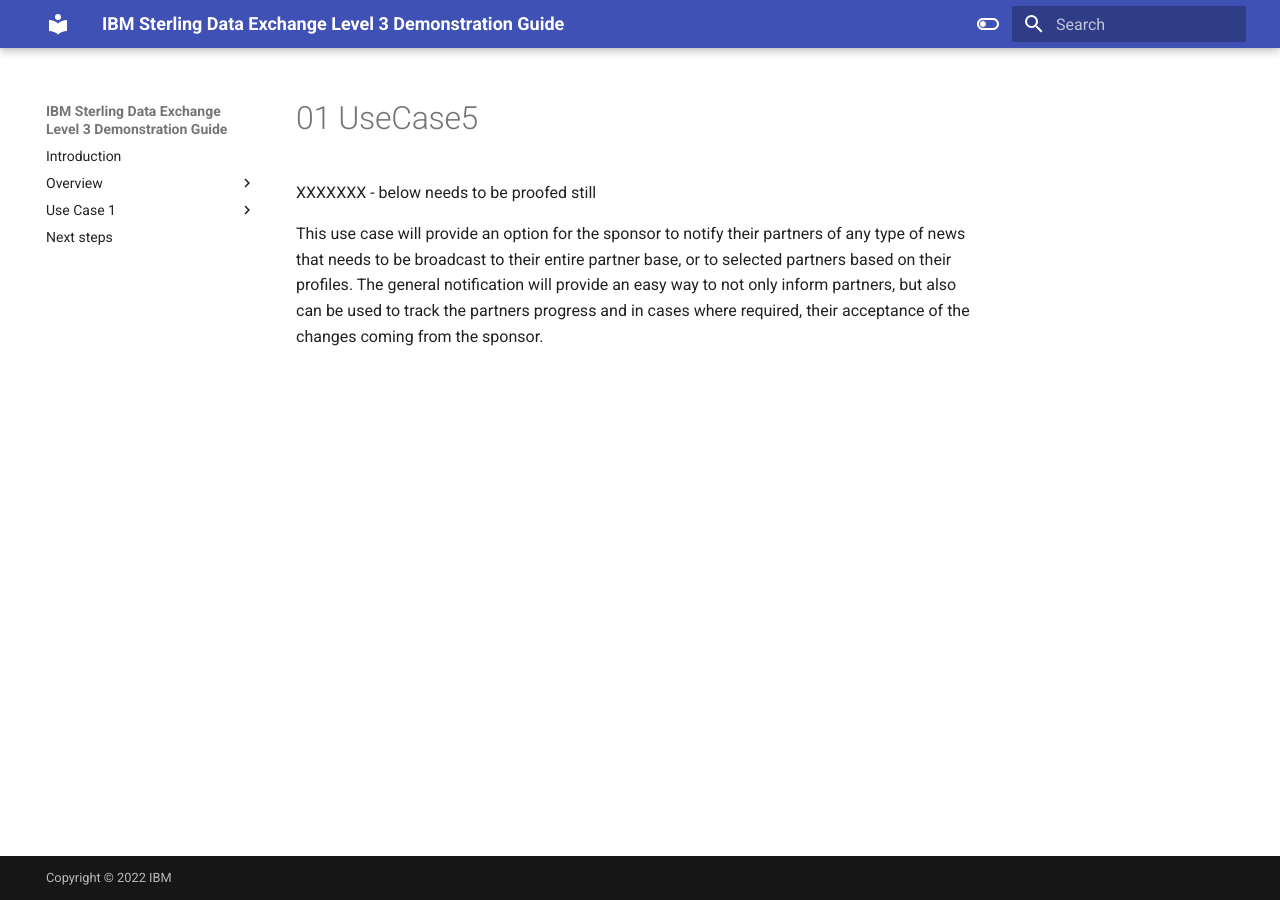
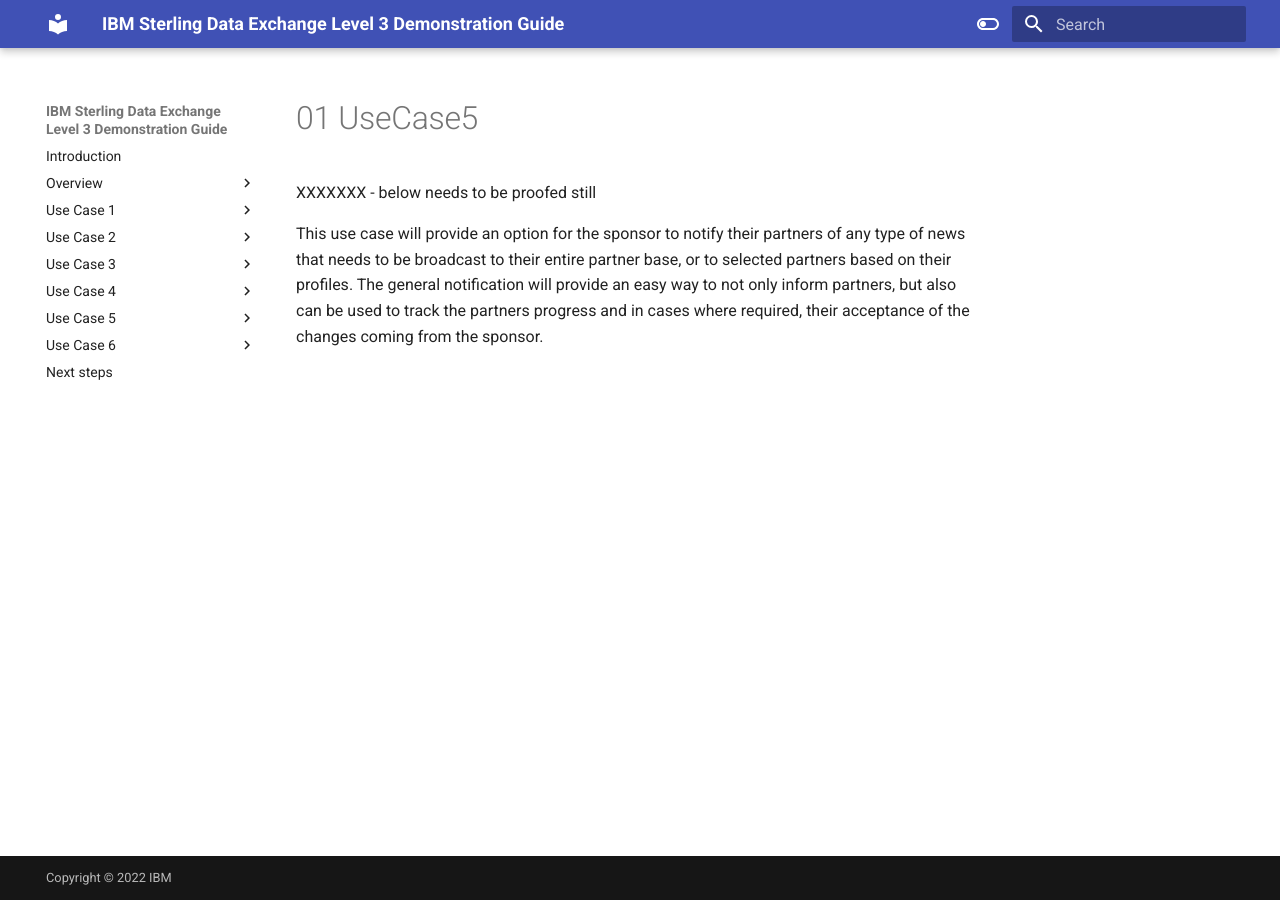
Before and after one commit to IBM/PEMStandard-BDAwithB2Bi, an MkDocs documentation site: the page built from docs/Part 6/01 UseCase5.md, in a window 1280 px wide. Built offline with MkDocs 1.6.1 and Material for MkDocs 9.7.7, drawn with Linux system fonts in a browser that asks for light colours; some of the changed lines change nothing that is shown.

Commit message:
initial draft

```diff
--- a/mkdocs.yml
+++ b/mkdocs.yml
@@ -19,6 +19,21 @@
   - Use Case 1:
     - 'Use Case Introduction': 'Part 2/01 UseCase1.md'
     - 'Demonstration Steps': 'Part 2/02 UseCase1Steps.md'
+  - Use Case 2:
+    - 'Use Case Introduction': 'Part 2/01 UseCase2.md'
+    - 'Demonstration Steps': 'Part 2/02 UseCase2Steps.md'
+  - Use Case 3:
+    - 'Use Case Introduction': 'Part 2/01 UseCase3.md'
+    - 'Demonstration Steps': 'Part 2/02 UseCase3Steps.md'
+  - Use Case 4:
+    - 'Use Case Introduction': 'Part 2/01 UseCase4.md'
+    - 'Demonstration Steps': 'Part 2/02 UseCase4Steps.md'
+  - Use Case 5:
+    - 'Use Case Introduction': 'Part 2/01 UseCase5.md'
+    - 'Demonstration Steps': 'Part 2/02 UseCase5Steps.md'
+  - Use Case 6:
+    - 'Use Case Introduction': 'Part 2/01 UseCase6.md'
+    - 'Demonstration Steps': 'Part 2/02 UseCase6Steps.md'
   - 'Next steps': 'NextSteps.md'
 
 theme:
```
